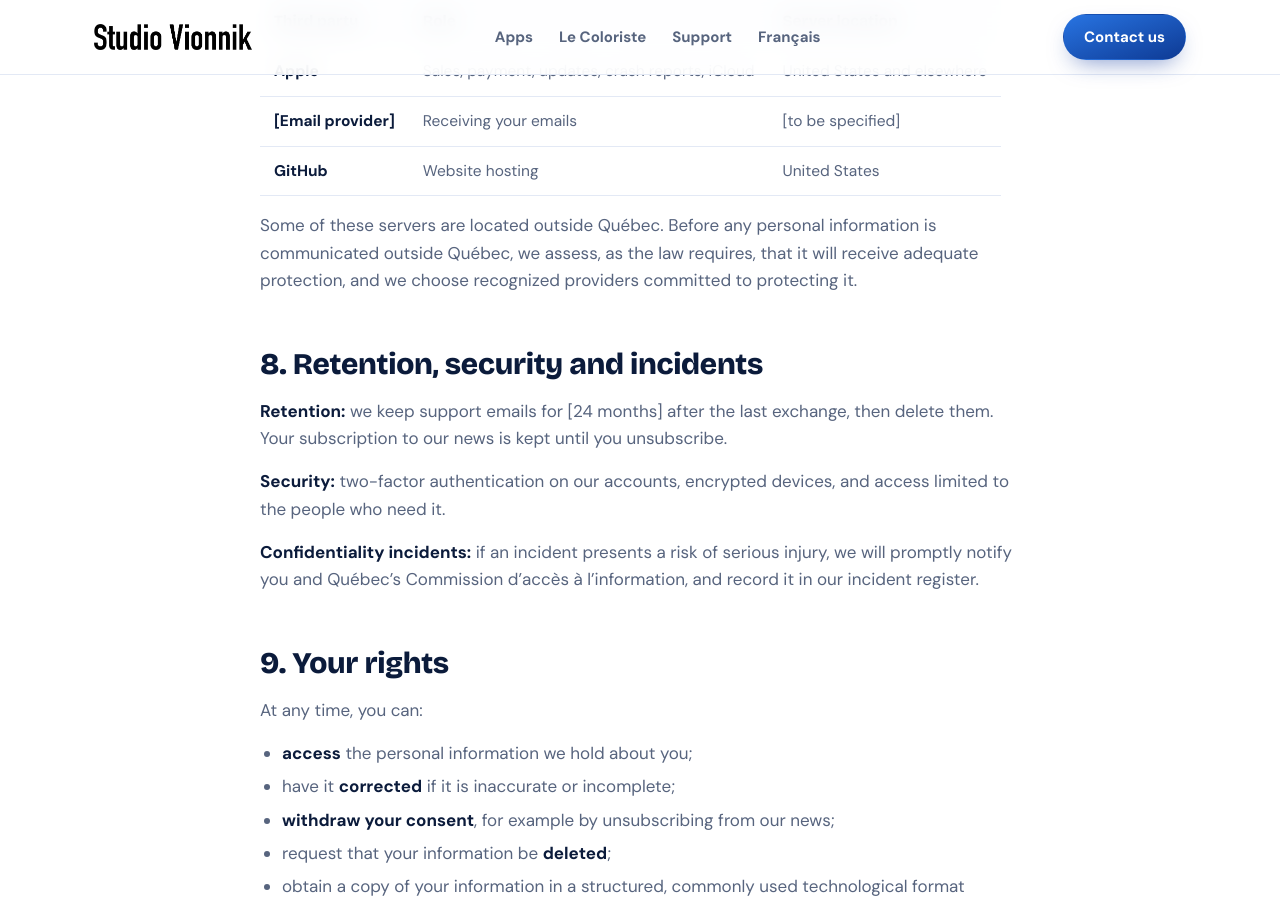
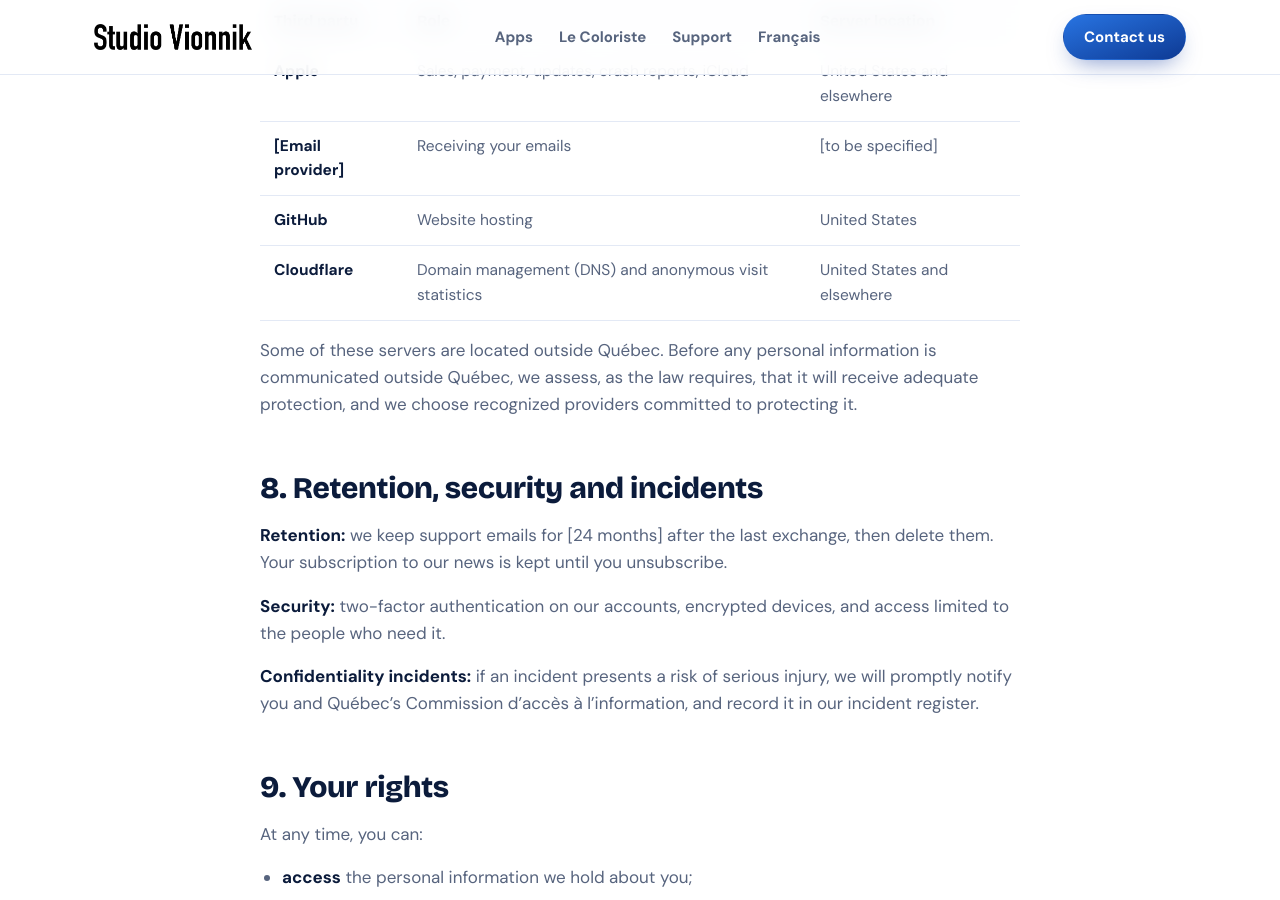
Before and after one commit to vionnikstudio/vionnikstudio.github.io, a Jekyll site: the page built from en/privacy.md, in a window 1280 px wide and 900 px high, scrolled down 2867 px. Built offline with Jekyll 4.4.1, drawn with Linux system fonts in a browser that asks for light colours.

Commit message:
Add Cloudflare to privacy data sharing section

```diff
--- a/en/privacy.md
+++ b/en/privacy.md
@@ -77,6 +77,7 @@ We do not sell or share any personal information for commercial purposes. The on
 | Apple | Sales, payment, updates, crash reports, iCloud | United States and elsewhere |
 | [Email provider] | Receiving your emails | [to be specified] |
 | GitHub | Website hosting | United States |
+| Cloudflare | Domain management (DNS) and anonymous visit statistics | United States and elsewhere |
 
 Some of these servers are located outside Québec. Before any personal information is communicated outside Québec, we assess, as the law requires, that it will receive adequate protection, and we choose recognized providers committed to protecting it.
 
```
